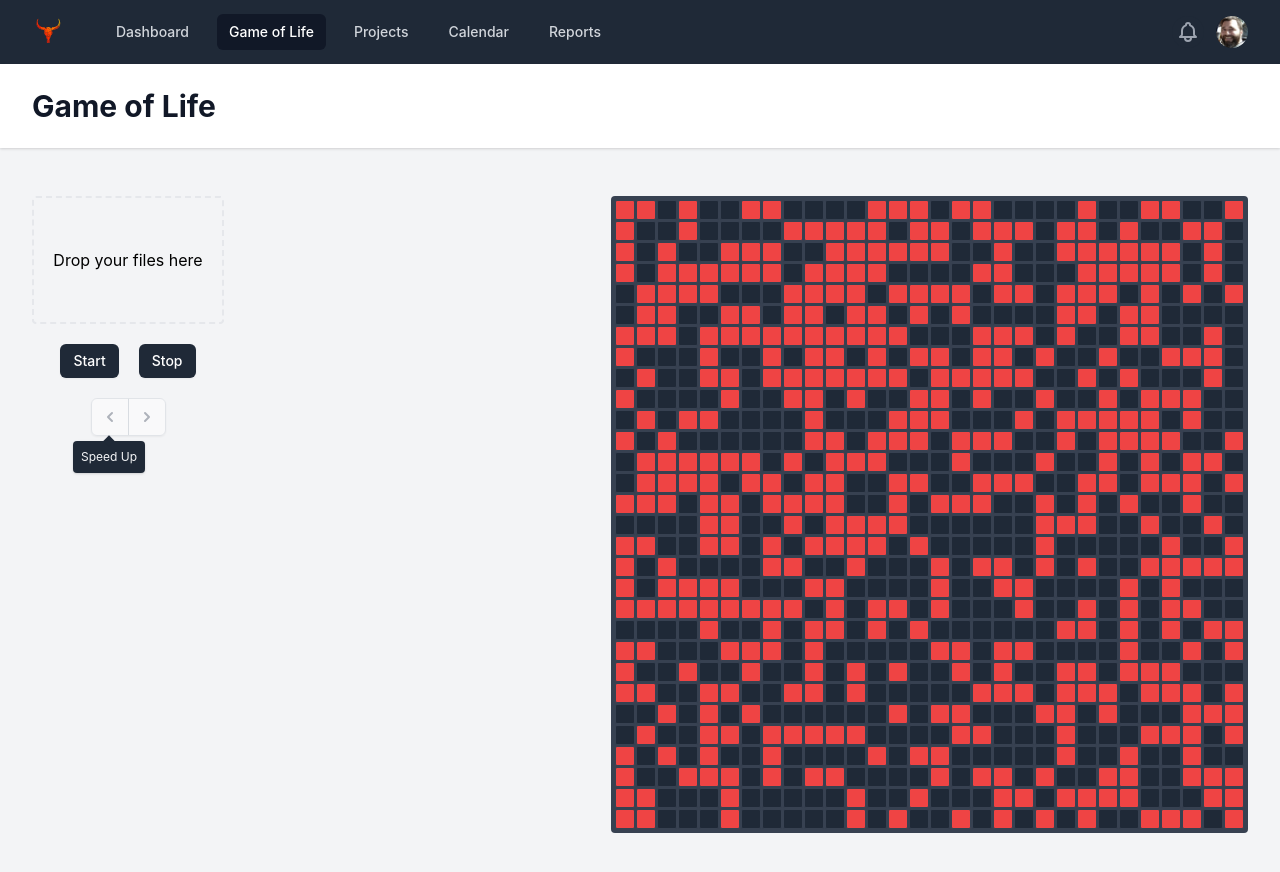
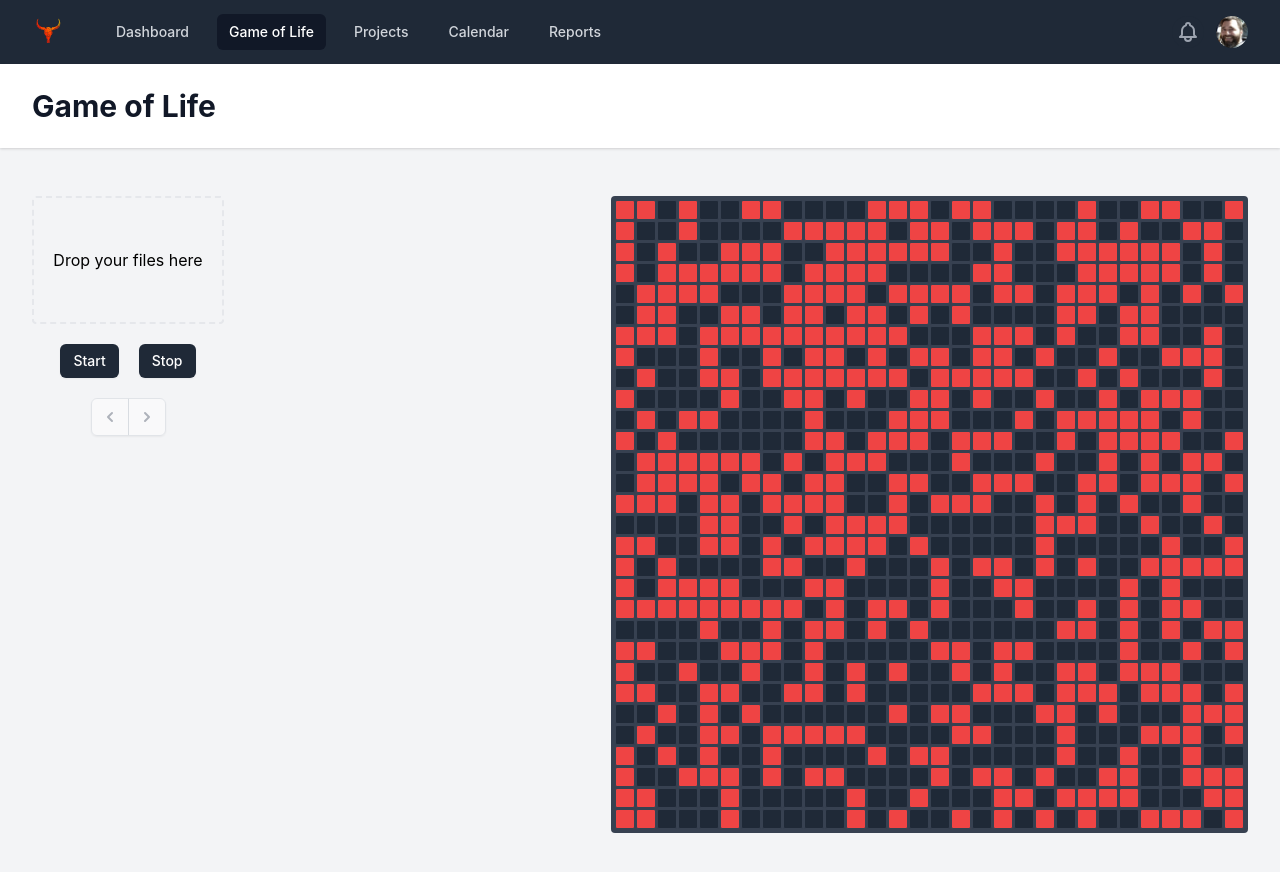
Before and after one commit to fedeviotti/game-of-life-reloaded, a React app: page /game-of-life in a window 1280 px wide. Shown: the top 872 px of the page. Built offline with nearby package versions, Linux system fonts and the light colour scheme.

Commit message:
Feat: enable tooltip behaviour

```diff
--- a/src/components/speed-controller.tsx
+++ b/src/components/speed-controller.tsx
@@ -32,7 +32,7 @@ const SpeedController: React.FC<SpeedControllerProps> = ({
 }) => {
   const [isDecreaseDisabled, setIsDecreaseDisabled] =
     React.useState<boolean>(false);
-  const [hovered, setHovered] = React.useState(true);
+  const [isShowing, setIsShowing] = React.useState(false);
   const [referenceElement, setReferenceElement] =
     React.useState<HTMLButtonElement | null>(null);
   const [popperElement, setPopperElement] =
@@ -84,8 +84,8 @@ const SpeedController: React.FC<SpeedControllerProps> = ({
     });
   };
 
-  const mouseEnterHandler = () => setHovered(true);
-  const mouseLeaveHandler = () => setHovered(true);
+  const mouseEnterHandler = () => setIsShowing(true);
+  const mouseLeaveHandler = () => setIsShowing(false);
 
   return (
     <span className="relative z-0 inline-flex shadow-sm rounded-md">
@@ -118,7 +118,7 @@ const SpeedController: React.FC<SpeedControllerProps> = ({
       </button>
 
       <Transition
-        show={hovered}
+        show={isShowing}
         enter="transition-opacity duration-75"
         enterFrom="opacity-0"
         enterTo="opacity-100"
```
